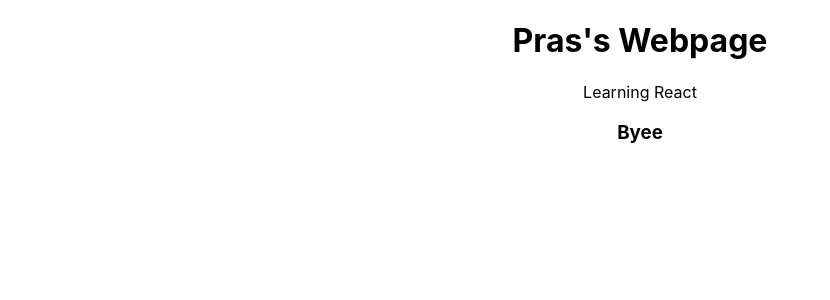
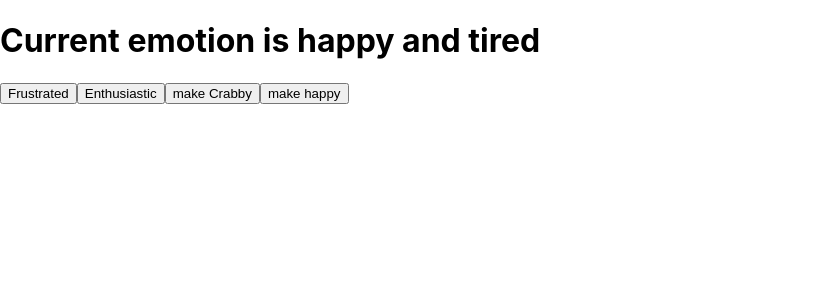
Before and after one commit to Shakya-Prasoon/react-essentials, a React (Create React App) app: page / in a window 1280 px wide. Shown: the top 300 px of the page, without its empty margins (0-830 px from the left). Built offline with nearby package versions, Linux system fonts and the light colour scheme.

Commit message:
useState and useEffect

```diff
--- a/src/App.js
+++ b/src/App.js
@@ -1,37 +1,51 @@
-import React from 'react'
+import React, { useState, useEffect } from 'react'
 import './App.css';
 
+// function SecretComponent( ) {
+//   return <h1>Secret information authorized users only</h1>
+// }
+// function RegularComponent( ) {
+//   return <h1>Everyone can see this</h1>
+// }
 
-function Header(){
+
+function App() {
+
+  const [emotion, setEmotion] = useState("happy")
+  const [secondary, setSecondary] = useState("tired")
+
+    useEffect(() => {
+      console.log(`It's ${emotion} around here! `)
+    },[] )
+
+    useEffect(() => {
+      console.log(`It's ${secondary} around here! `)
+    },[] )
+
   return(
-    <header>
-      <h1>Pras's Webpage</h1>
-    </header>
-  )
-}
-function Main(){
-  return(
-    <section>
-      <p>Learning React</p>
-    </section>
-  )
-}
-function Footer(){
-  return(
-    <footer>
-      <h3>Byee</h3>
-    </footer>
+    <>
+    <h1>Current emotion is {emotion} and {secondary} </h1>
+    <button onClick={() => {
+      setEmotion("frustrated")
+    } } >Frustrated</button>
+
+    <button onClick={() => {
+      setEmotion("Enthusiastic")
+    } } >Enthusiastic</button>
+
+
+    <button onClick={() => {
+      setSecondary("frustrated")
+    } } >make Crabby</button>
+
+    <button onClick={() => {
+      setSecondary("Enthusiastic")
+    } } >make happy</button>
+
+
+    {/* {authorized? <SecretComponent />: <RegularComponent />} */}
+    </>
   )
 }
 
-function App() {
-  return (
-    <div className="App">
-      <Header />
-      <Main />
-      <Footer />
-    </div>
-  );
-}
-
 export default App;
--- a/src/index.js
+++ b/src/index.js
@@ -2,7 +2,6 @@
 import ReactDOM from 'react-dom';
 import './index.css';
 import App from './App';
-import reportWebVitals from './reportWebVitals';
 
 ReactDOM.render(
   <React.StrictMode>
@@ -10,8 +9,3 @@
   </React.StrictMode>,
   document.getElementById('root')
 );
-
-// If you want to start measuring performance in your app, pass a function
-// to log results (for example: reportWebVitals(console.log))
-// or send to an analytics endpoint. Learn more: https://bit.ly/CRA-vitals
-reportWebVitals();
```
